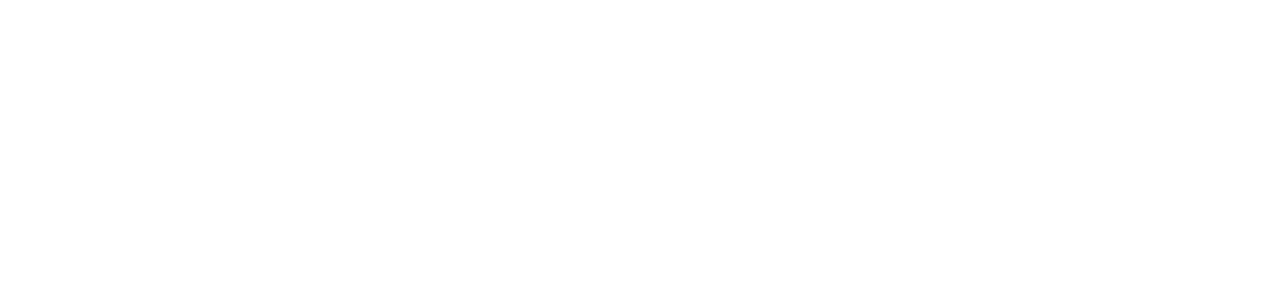
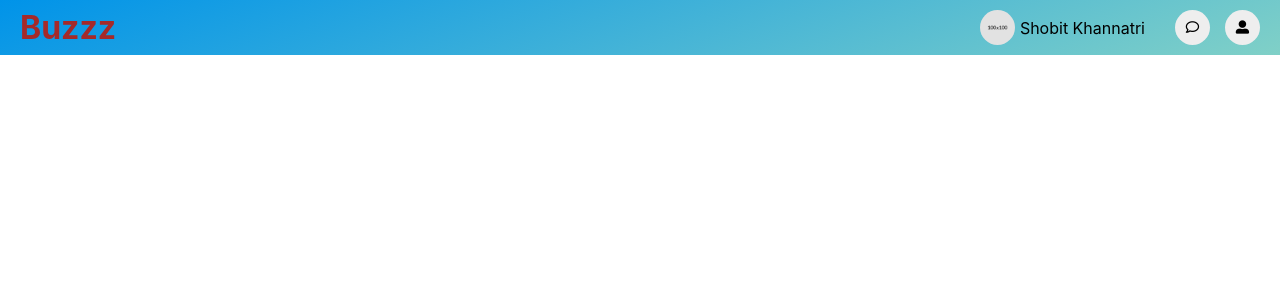
Before and after one commit to shanuraj715/buzzz, a React (Create React App) app: page / in a window 1280 px wide. Shown: the top 300 px of the page. Built offline with nearby package versions, Linux system fonts and the light colour scheme.

Commit message:
App Header

```diff
--- /dev/null
+++ b/src/Components/Header/Header.css
@@ -0,0 +1,62 @@
+header {
+  display: flex;
+  align-items: center;
+  gap: 10px;
+  padding: 8px 20px;
+}
+
+.logo {
+  color: brown;
+}
+.customclass {
+  display: flex;
+  justify-content: space-between;
+  background-color: #0093e9;
+  background-color: #0093e9;
+  background-image: linear-gradient(160deg, #0093e9 0%, #80d0c7 100%);
+}
+.content ul {
+  display: flex;
+  list-style: none;
+}
+
+.header-user-name{
+    display: flex;
+    align-items: center;
+    gap: 5px;
+    margin-right: 15px;
+}
+
+ul{
+    display: flex;
+    gap: 15px;
+}
+.content ul li {
+
+}
+.btn {
+  border-radius: 50%;
+  width: 35px;
+  height: 35px;
+  display: flex;
+  justify-content: center;
+  align-items: center;
+  border: none;
+  outline: none;
+  background-color: #eee;
+}
+
+.header-user-img{
+    overflow: hidden;
+    width: 35px;
+    height: 35px;
+    border-radius: 50%;
+
+}
+
+
+
+.header-user-img img{
+    width: 100%;
+    height: 100%;
+}
--- /dev/null
+++ b/src/Components/Header/Header.jsx
@@ -0,0 +1,38 @@
+import React from "react";
+import "./Header.css";
+import Icon from "../../Components/FontAwesome/FontAwesome";
+import Image from '../../assets/images/50x50.png'
+
+function Header() {
+  return (
+    <>
+      <header className="container-fluid customclass">
+        <div>
+          <h1 className="logo">Buzzz</h1>
+        </div>
+        <div className="content">
+          <ul>
+            <li className="header-user-name">
+              <div className="header-user-img">
+                <img src={Image} alt="" />
+              </div>
+              <span>Shobit Khannatri</span>
+            </li>
+            <li>
+              <button className="btn">
+                <Icon classes="fa-comment" type="regular" />
+              </button>
+            </li>
+            <li>
+              <button className="btn">
+                <Icon classes="fa-user-alt" type="solid" />
+              </button>
+            </li>
+          </ul>
+        </div>
+      </header>
+    </>
+  );
+}
+
+export default Header;
--- a/src/Pages/Home/Home.jsx
+++ b/src/Pages/Home/Home.jsx
@@ -1,5 +1,6 @@
 import React from "react";
 import Icon from "../../Components/FontAwesome/FontAwesome";
+import Header from "../../Components/Header/Header";
 
 function Home() {
   return (
@@ -7,7 +8,9 @@
       {/* Import Header here */}
 
       {/* Main page div container */}
-      <div className="container"></div>
+       <Header/>
+      <div className="container">
+      </div>
     </>
   );
 }
```
Also changed, not shown: src/Components/Header/images.jpg (added), src/assets/images/50x50.png (added).
